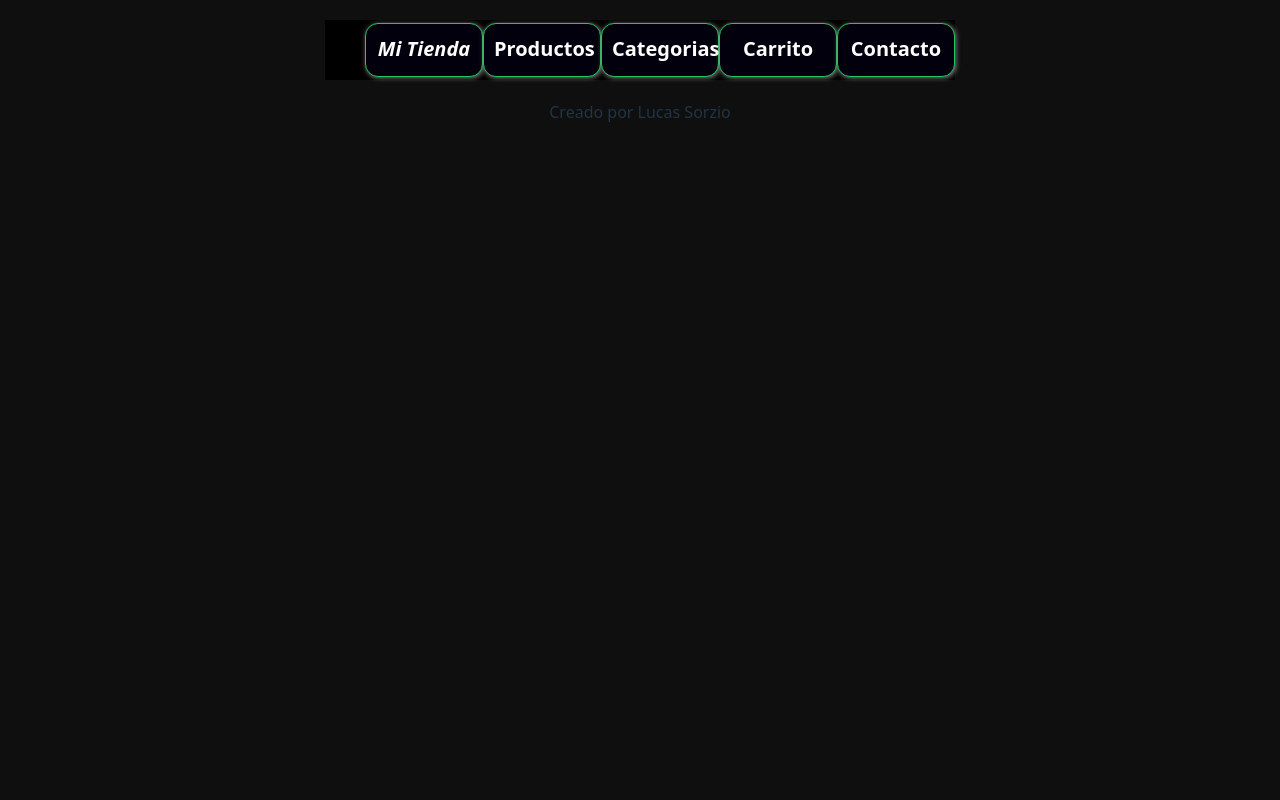
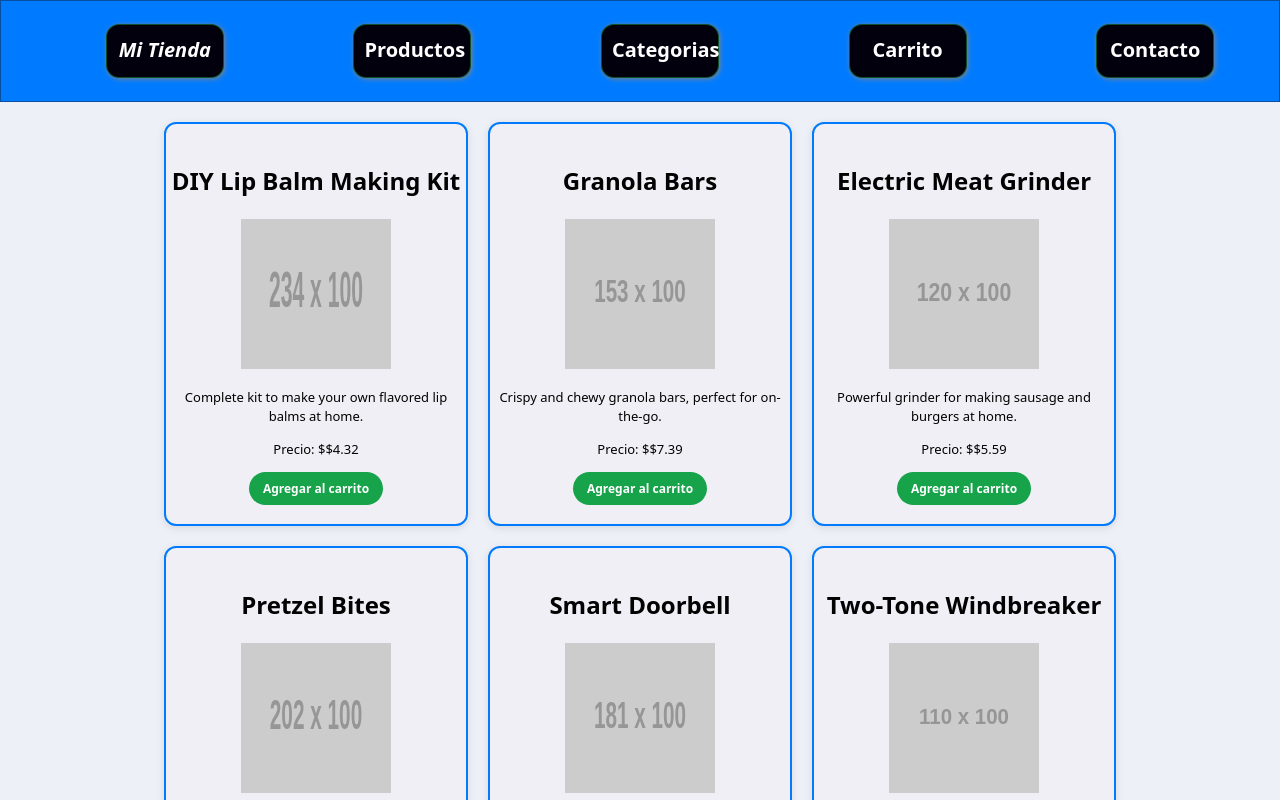
Before and after one commit to spawnew/tienda, a React app: page /producto in a window 1280 px wide. Shown: the top 800 px of the page. Built offline with nearby package versions, Linux system fonts and the light colour scheme; the HTML template or start-up script is replaced by a standard one.

Commit message:
mejora de estilos

```diff
--- a/src/App.jsx
+++ b/src/App.jsx
@@ -7,6 +7,7 @@ import Productos from './Componentes/Productos/Productos.jsx'
 import Carrito from './Componentes/Carrito/Carrito.jsx'
 import { BrowserRouter, Route, Routes } from 'react-router-dom'
 import Categorias from './Componentes/Categorias/Categorias.jsx'
+import Home from './Componentes/Home/Home.jsx'
 function App() {
 
 
@@ -17,8 +18,9 @@ function App() {
       <Navbar />
 
         <Routes>
+          <Route path='/' element={<Home/>}/>
           <Route path='/categoria' element={<Categorias/>}/>
-      <Route path='/' element={<Productos/>}/>
+      <Route path='/producto' element={<Productos/>}/>
           <Route path='/contacto' element={<Contacto />} />
           <Route path='/carrito' element={<Carrito/>}/>
 
--- /dev/null
+++ b/src/Componentes/Home/Home.jsx
@@ -0,0 +1,9 @@
+import React from 'react'
+
+const Home = () => {
+  return (
+    <div>bienvenido a la tienda</div>
+   )
+}
+
+export default Home
--- a/src/Componentes/Navbar/Navbar.jsx
+++ b/src/Componentes/Navbar/Navbar.jsx
@@ -6,8 +6,9 @@ const Navbar = () => {
     <nav>
 
       <ul>
-        <li><p>Mi Tienda</p></li>
-        <li><NavLink to="/">Productos</NavLink></li>
+
+        <li><NavLink to="/"><p>Mi Tienda</p></NavLink></li>
+        <li><NavLink to="/producto">Productos</NavLink></li>
         <li><NavLink to="/categoria">Categorias</NavLink></li>
 
         <li><NavLink to="/carrito">Carrito</NavLink></li>
--- a/src/Componentes/Navbar/nav.css
+++ b/src/Componentes/Navbar/nav.css
@@ -26,7 +26,7 @@ nav ul li{
     padding: 10px;
     cursor: pointer;
     border-radius: 13px;
-    border: solid 1px #22c55e;
+    border: 1px solid rgba(34, 197, 94, 0.4);
     background-color: rgb(2, 0, 12);
     transition: 0.3s;
     height: 2rem;
@@ -39,16 +39,16 @@ nav ul li:hover{
     background-color: rgb(6, 8, 8);
     transform: scale(1.1);
     box-shadow: 2px 2px 10px gray;
-    color: #22c55e;
+    color:#007BFF;
 
 }
 nav{
 
-
+border: 1px  solid rgba(17, 17, 17, 0.4);
     position: sticky;
     top: 0;
     z-index: 100;
-    background-color: black;
+    background-color:#007BFF;
 }
 nav ul li a{
     text-decoration: none;
--- a/src/Componentes/Productos/ProductoItem/ProductoItem.jsx
+++ b/src/Componentes/Productos/ProductoItem/ProductoItem.jsx
@@ -7,6 +7,7 @@ const ProductoItem = ({id, nombre, precio, descripcion, imagen}) => {
 
     return (
         <div className='producto'>
+
             <ul>
                 <li>
                     <h2>{nombre}</h2>
--- a/src/Componentes/Productos/ProductoItem/producto.css
+++ b/src/Componentes/Productos/ProductoItem/producto.css
@@ -4,23 +4,25 @@ height: 150px;
 
 }
 .producto{
-    background-color: #1a1a1a;
-    color:rgb(233, 198, 198);
+    background-color: #efeff5;
+    color:rgb(2, 2, 2);
     display :flex;
 justify-content: center;
 align-items: center;
 height: 400px;
 width: 300px;
 flex-direction: column;
-border: solid 1px #00ff88;
+border: 2px solid #007BFF;;
 border-radius: 12px;
-box-shadow: 1px 1px 10px gray;
+box-shadow: 0 2px 8px rgba(0, 0, 0, 0.1);
 }
 .producto :hover{
-    transform: scale(1.05);
+    transform: scale(1.07);
 
-        background-color: rgb(4, 2, 19);
-        color:#00ff88;
+
+        color:#007BFF;
+         border-radius:12px;
+
     transition: 0.6s;
      }
 .producto ul{
@@ -30,14 +32,13 @@ box-shadow: 1px 1px 10px gray;
 }
 
 .producto button{
-    background-color: #16a34a;
-    border: solid 1px black;
-    border-radius: 20px;
-    height: 3rem;
-    width: 6rem;
-    cursor: pointer;
-    transition: 0.3s;
-    box-shadow: 1px 1px 5px gray;
+background-color: #16a34a;
+    border: none;
+    padding: 8px 14px;
+    border-radius: 25px;
+    font-weight: 600;
+    color: #fff;
+    transition: all 0.2s ease;
 }
 .producto button:hover{
     background-color: rgb(11, 11, 12);
--- a/src/Componentes/Productos/productos.css
+++ b/src/Componentes/Productos/productos.css
@@ -5,7 +5,7 @@
     gap: 20px;
     padding: 20px;
         flex-wrap: wrap;
-    background-color: rgb(221, 221, 228);
+
     align-items: center;
 
 }
--- a/src/index.css
+++ b/src/index.css
@@ -13,13 +13,9 @@
   -moz-osx-font-smoothing: grayscale;
 }
 
-a {
 
-  color: #22c55e
-
-}
 a:hover {
-  color: #22c55e
+  color:  #007BFF;
 }
 
 body {
@@ -29,7 +25,8 @@ body {
   min-width: 320px;
   min-height: 100vh;
   flex-direction: column;
-  background-color: #0f0f0f;
+  background-color: #edf0f7;
+  color :black;
 }
 
 h1 {
```
